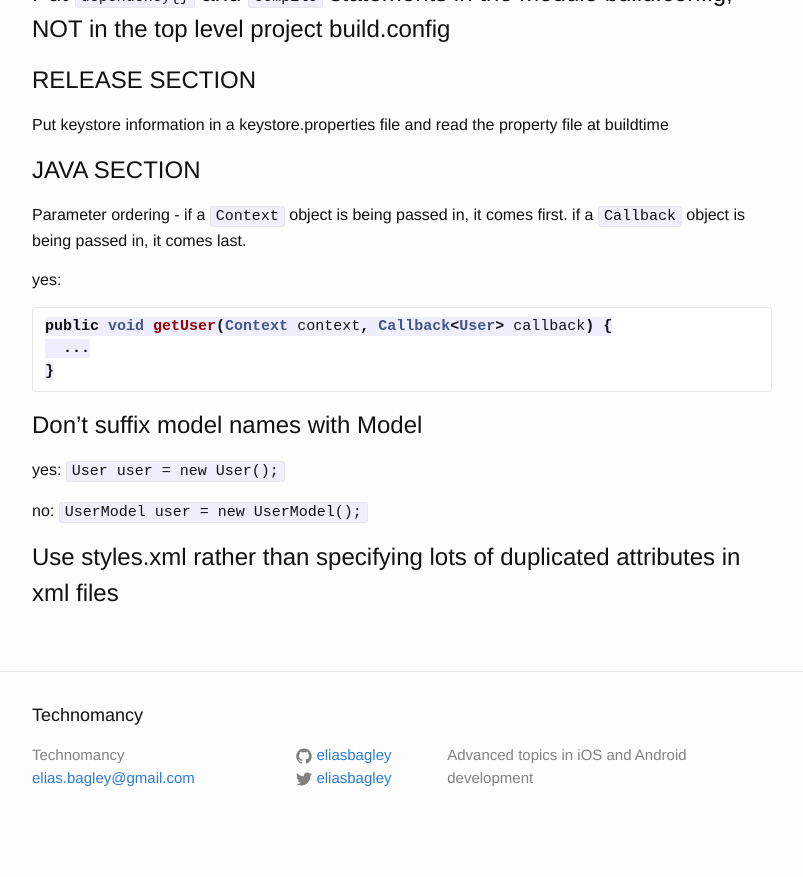
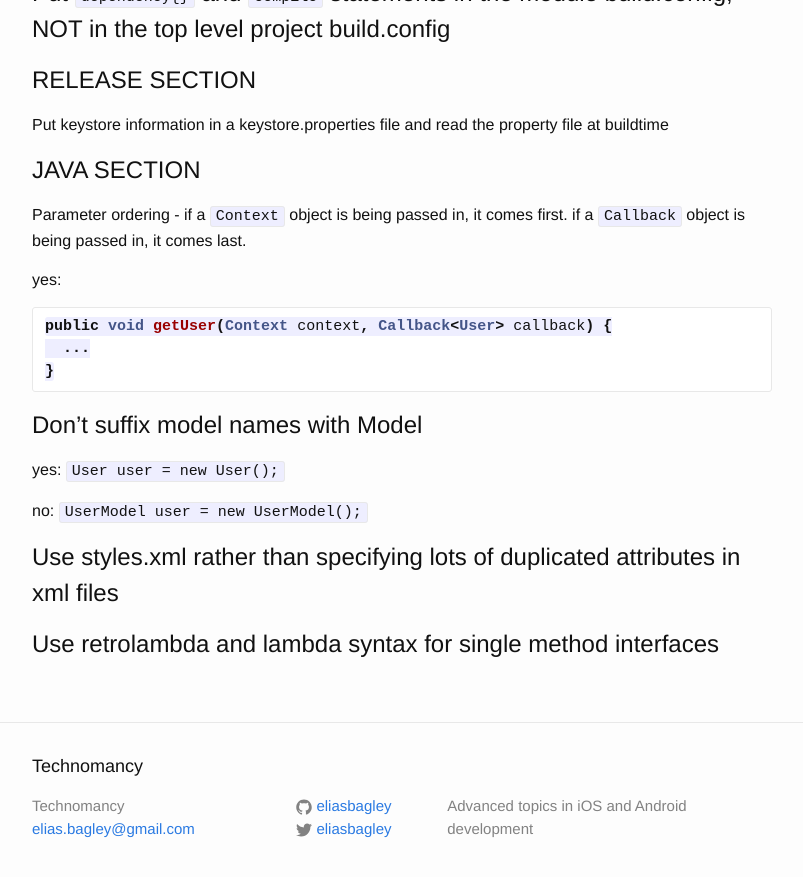
Before and after one commit to eliasbagley/eliasbagley.github.io, a Jekyll site: the page built from _posts/2015-10-27-android-style-guide.markdown, in a window 1280 px wide and 900 px high, scrolled down 10860 px. Shown: the top 877 px of the window, without its empty margins (238-1041 px from the left). Built offline with Jekyll 4.4.1, drawn with Linux system fonts in a browser that asks for light colours; Markdown is read by kramdown in place of the engine named in the settings; comment, search, counter and statistics services are not loaded; before the commit the page ends 11709 px from its top, so only the background shows below that.

Commit message:
Update style guide

```diff
--- a/_posts/2015-10-27-android-style-guide.markdown
+++ b/_posts/2015-10-27-android-style-guide.markdown
@@ -510,3 +510,5 @@ no:
 `UserModel user = new UserModel();`
 
 # Use styles.xml rather than specifying lots of duplicated attributes in xml files
+
+# Use retrolambda and lambda syntax for single method interfaces
```
